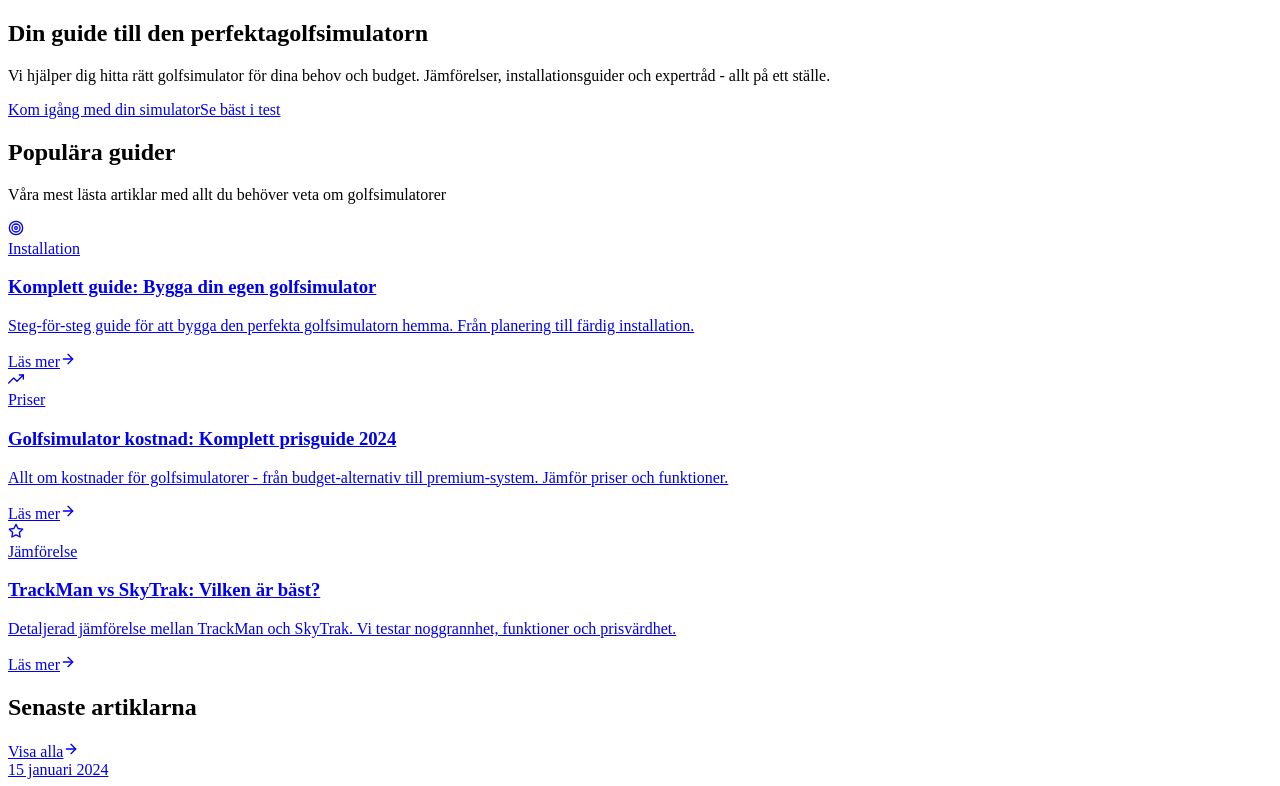
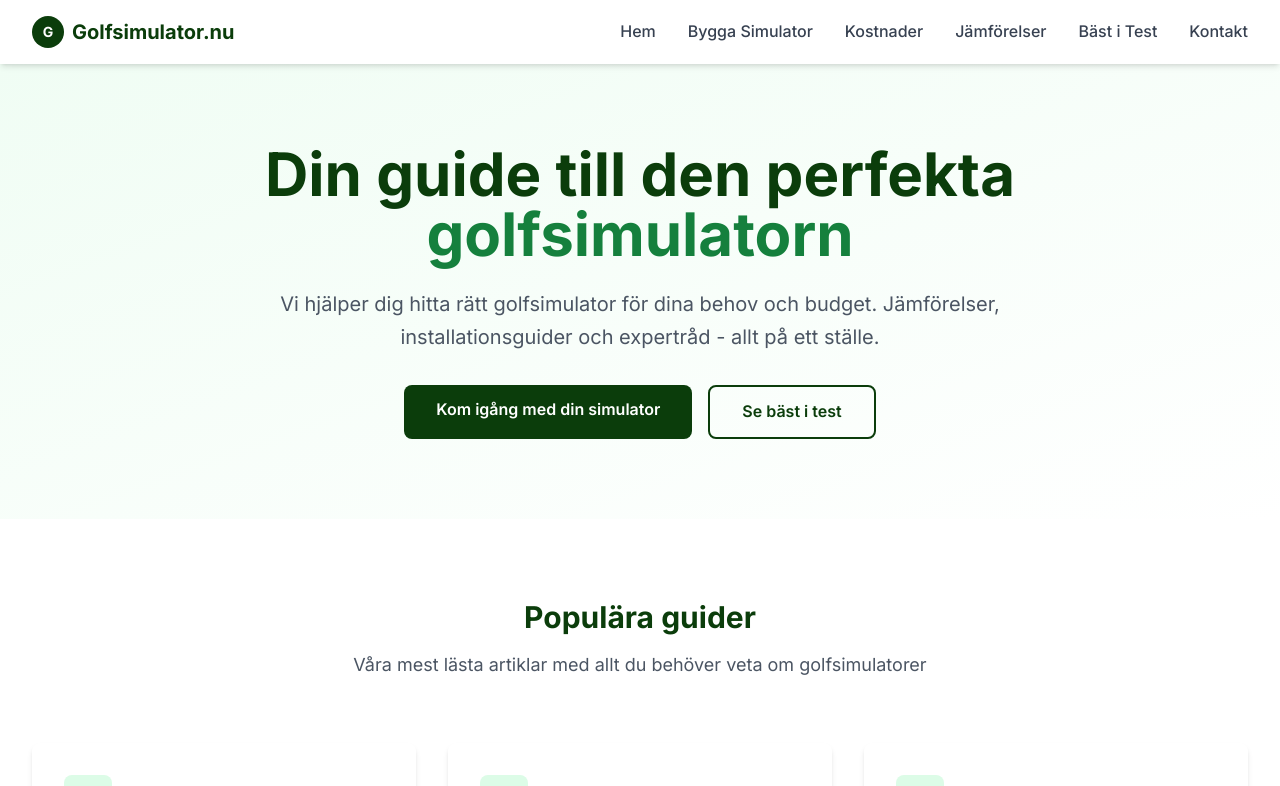
Before and after one commit to Golfsimulator/golfsimulator-nu, a Next.js app: page / in a window 1280 px wide. Shown: the top 786 px of the page. Built offline with nearby package versions, Linux system fonts and the light colour scheme.

Commit message:
Rename layout.tsx - Main Layout to layout.tsx

```diff
--- /dev/null
+++ b/src/app/layout.tsx
@@ -0,0 +1,50 @@
+import './globals.css'
+import { Inter } from 'next/font/google'
+import Header from '../components/Header'
+import Footer from '../components/Footer'
+
+const inter = Inter({ subsets: ['latin'] })
+
+export const metadata = {
+  title: 'Golfsimulator.nu - Din guide till den perfekta golfsimulatorn',
+  description: 'Komplett guide för golfsimulatorer. Jämförelser, installationsguider och expertråd för att hitta rätt golfsimulator för dig.',
+  keywords: 'golfsimulator, TrackMan, SkyTrak, golfbås, installation, jämförelse',
+  openGraph: {
+    title: 'Golfsimulator.nu - Din guide till den perfekta golfsimulatorn',
+    description: 'Komplett guide för golfsimulatorer. Jämförelser, installationsguider och expertråd.',
+    url: 'https://golfsimulator.nu',
+    siteName: 'Golfsimulator.nu',
+    type: 'website',
+  },
+  twitter: {
+    card: 'summary_large_image',
+    title: 'Golfsimulator.nu - Din guide till den perfekta golfsimulatorn',
+    description: 'Komplett guide för golfsimulatorer. Jämförelser, installationsguider och expertråd.',
+  },
+}
+
+export default function RootLayout({
+  children,
+}: {
+  children: React.ReactNode
+}) {
+  return (
+    <html lang="sv">
+      <head>
+        <link
+          rel="canonical"
+          href="https://golfsimulator.nu"
+        />
+        <meta name="viewport" content="width=device-width, initial-scale=1" />
+        <link rel="icon" href="/favicon.ico" />
+      </head>
+      <body className={`${inter.className} min-h-screen bg-gray-50`}>
+        <Header />
+        <main className="min-h-screen">
+          {children}
+        </main>
+        <Footer />
+      </body>
+    </html>
+  )
+}
```
